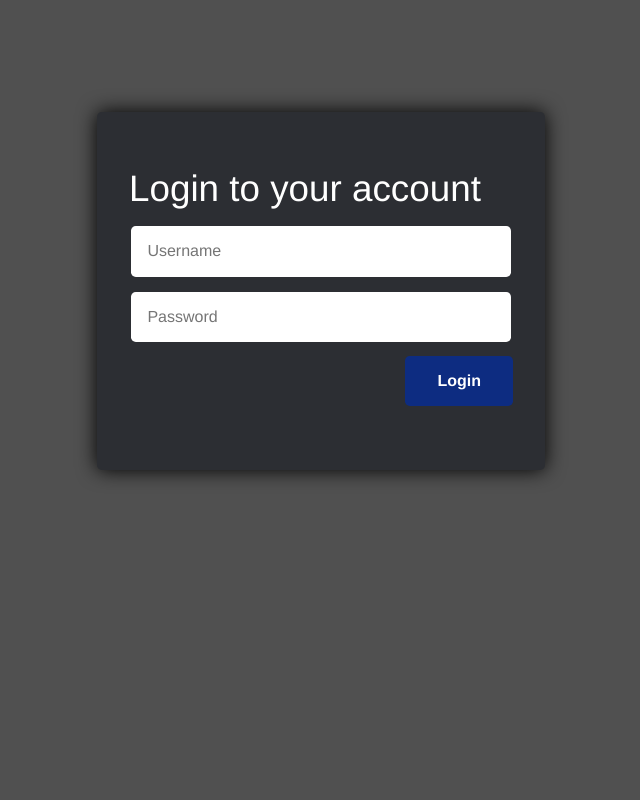
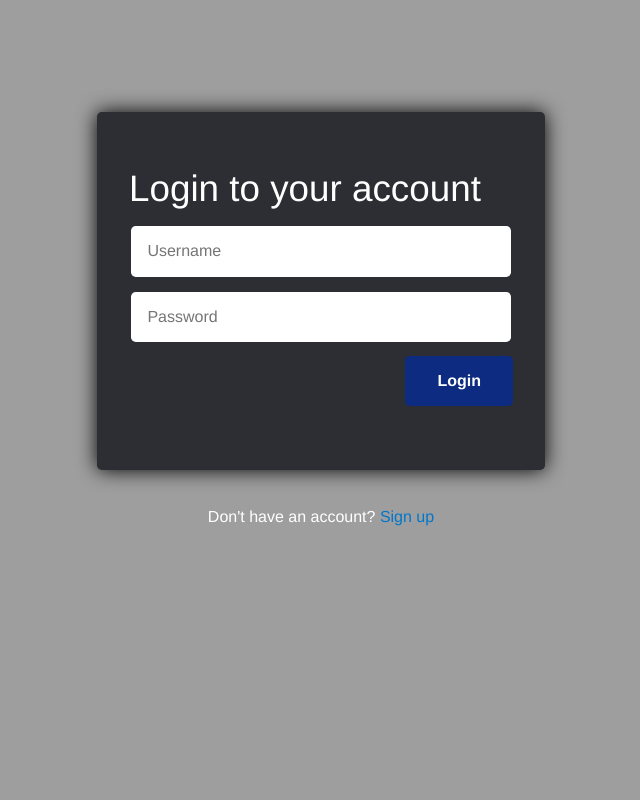
Before and after one commit to jdineen21/videofree_django, a Django app: page /user/login/ in a window 1280 px wide. Shown: the whole page, without its empty margins (319-959 px from the left). Run offline with Django 3.2, Linux system fonts and the light colour scheme.

Commit message:
added dont/already have account button to login and signup

```diff
--- a/footage/static/footage/upload.css
+++ b/footage/static/footage/upload.css
@@ -1,6 +1,6 @@
 body {
     color: #ffffff;
-    background: #505050;
+    background: #9e9e9e;
     min-height: 100vh;
     min-width: 100vw;
 }
--- a/static/base.css
+++ b/static/base.css
@@ -10,6 +10,17 @@
     -webkit-font-smoothing: antialiased;
     max-width: 100vw;
     min-height: 100vh;
+}
+
+a {
+    color: #0077cc;
+    text-decoration: none;
+    cursor: pointer;
+}
+
+a:hover, a:active {
+    color: #33aaff;
+    text-decoration: none;
 }
 
 ul {
--- a/user/static/user/login.css
+++ b/user/static/user/login.css
@@ -1,6 +1,6 @@
 body {
     color: #ffffff;
-    background: #505050;
+    background: #9e9e9e;
     min-height: 100vh;
     min-width: 100vw;
 }
@@ -19,3 +19,8 @@
     padding-top: 7em;
     width: 28em;
 }
+
+#dhaa_container {
+    padding-top: 2.2em;
+    text-align: center;
+}
--- a/user/templates/user/login.html
+++ b/user/templates/user/login.html
@@ -37,4 +37,7 @@
             </ul>
         </form>
     </div>
+    <div id="dhaa_container">
+        Don't have an account? <a href="{% url 'user:sign-up' %}">Sign up</a>
+    </div>
 {% endblock %}
--- a/user/templates/user/signup.html
+++ b/user/templates/user/signup.html
@@ -65,4 +65,7 @@
             </ul>
         </form>
     </div>
+    <div id="ahaa_container">
+        Already have an account? <a href="{% url 'user:login' %}">Log in</a>
+    </div>
 {% endblock %}
```
Also changed, not shown: user/static/user/signup.css (+6 -1 lines).
